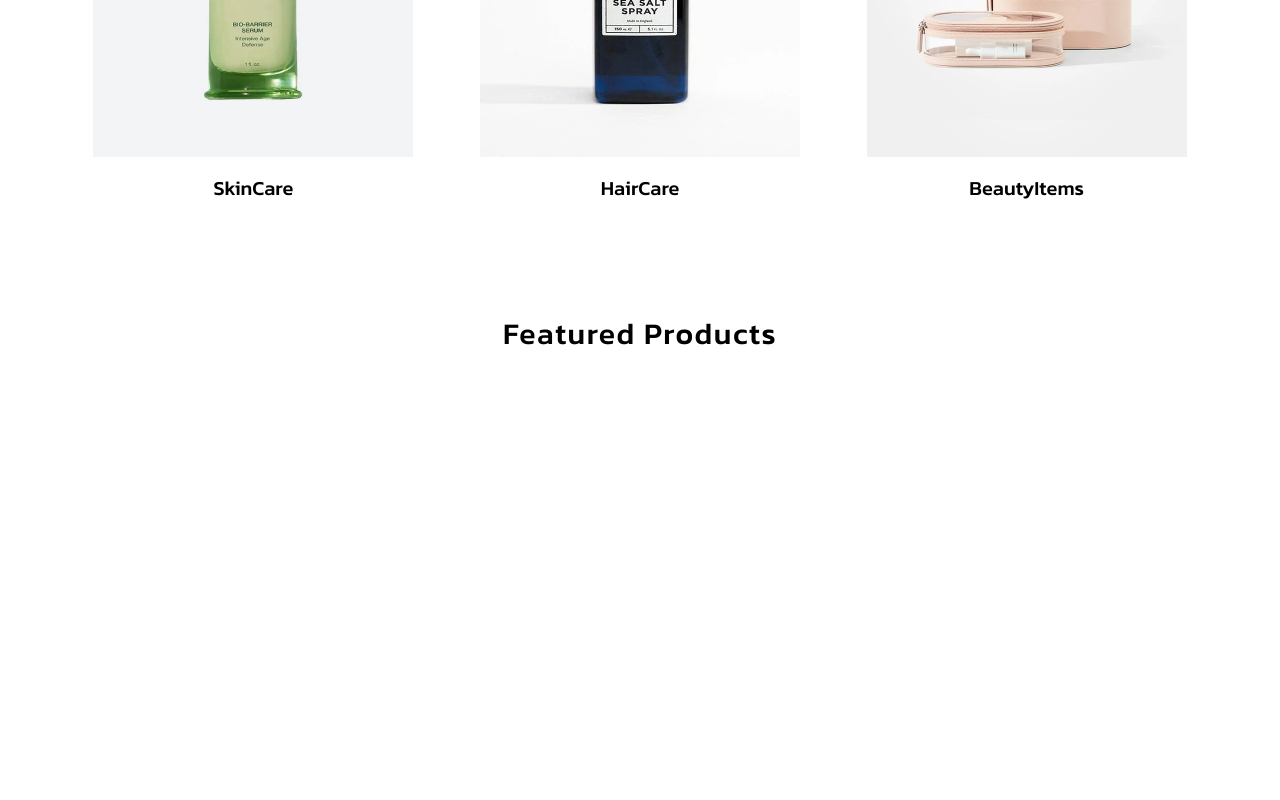
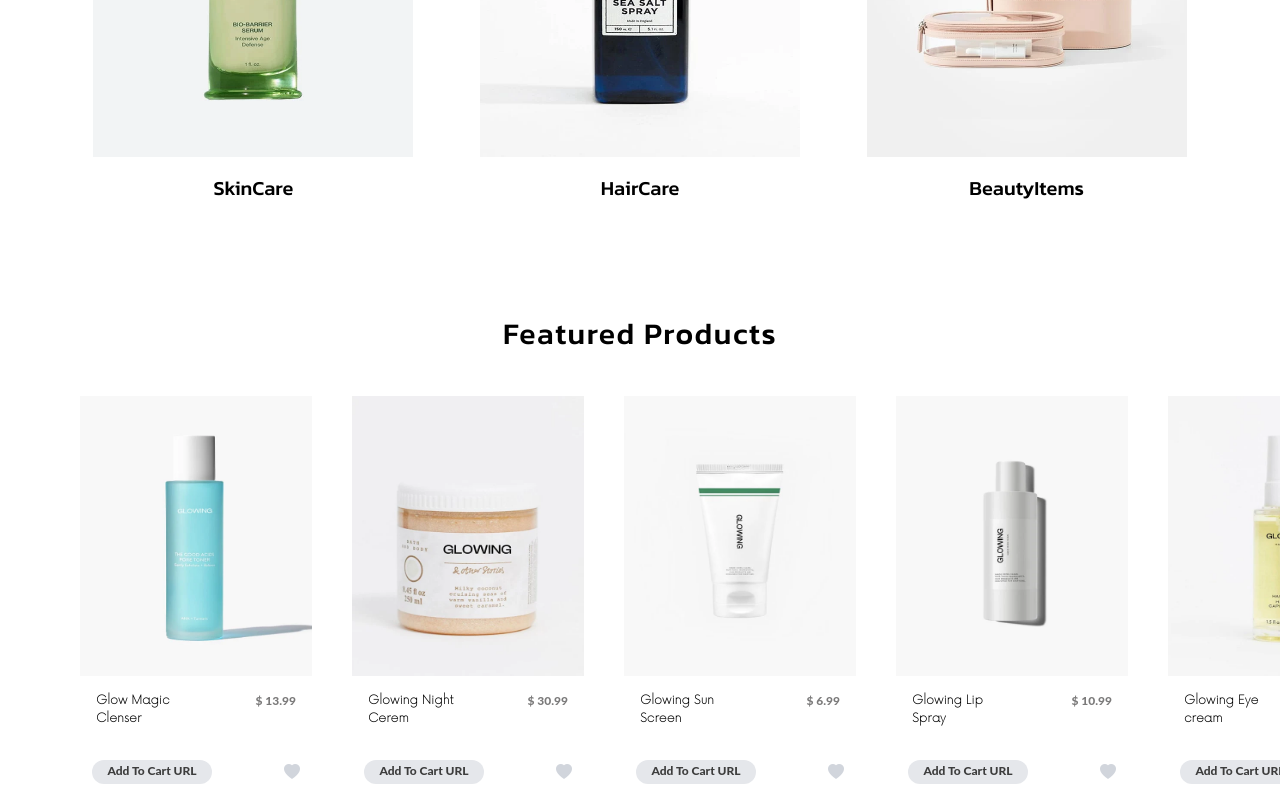
Before and after one commit to Binada-SH/Ecommerce_Website, a React (Vite) app in the folder hayden/: page / in a window 1280 px wide. Shown: the part 1140-1940 px from the top of the page. Before the commit the page ends 1496 px from the top, so only its background shows below. Built offline with nearby package versions, Linux system fonts and the light colour scheme.

Commit message:
Featured section creating

```diff
--- a/hayden/src/Components/Navbar/Navbar.jsx
+++ b/hayden/src/Components/Navbar/Navbar.jsx
@@ -16,7 +16,7 @@
         );
     },[]);
   return (
-    <div className='w-full max-w-2560 h-18 top-0 left-0 fixed flex items-center justify-between px-6 py-2 bg-[#ffffff] shadow-md' ref={fadedown} style={{opacity: 0}}>
+    <div className='z-10 w-full max-w-2560 h-18 top-0 left-0 fixed flex items-center justify-between px-6 py-2 bg-[#ffffff] shadow-md' ref={fadedown} style={{opacity: 0}}>
         <ul className='hidden lg:flex items-center gap-8 font-[jura] text-[14px] px-10'>
             <li><a href="">HOME</a></li>
             <li><a href="">ABOUT</a></li>
--- a/hayden/src/Components/Pages/index.jsx
+++ b/hayden/src/Components/Pages/index.jsx
@@ -1,32 +1,77 @@
-import React, { useEffect, useRef } from 'react';
+import React, { useEffect, useRef, useState } from 'react';
 import Hero from "../../assets/hero-bg-2.webp";
 import Skin from "../../assets/product-1-1.webp";
 import Hair from "../../assets/product-7-1.webp";
 import Tool from "../../assets/product-15-2.webp";
+import Featured1 from "../../assets/product-3-1.webp";
+import Featured2 from "../../assets/product-9-1.webp";
+import Featured3 from "../../assets/product-8-1.webp";
+import Featured4 from "../../assets/product-6-1.webp";
+import Featured5 from "../../assets/product-4-1.webp";
+import Featured6 from "../../assets/product-1-2.webp";
 import gsap from "gsap";
 
 const categories = [
   {
     src: Skin,
     title: "SkinCare",
-    description: "Nourish your skin with our gentle yet powerful cleansers, moisturizers, and serums — designed to hydrate, restore, and reveal a radiant glow.",
     target: "URL"
   },
 
   {
     src: Hair,
     title: "HairCare",
-    description: "From revitalizing shampoos to nourishing oils, treat your hair to the care it deserves. Stronger, shinier, and healthier strands start here.",
     target: "URL"
-
   },
 
    {
     src: Tool,
     title: "BeautyItems",
-    description: "Level up your routine with pro-grade beauty tools. From jade rollers to makeup brushes, get the flawless finish you love — effortlessly.",
     target: "URL"
+  }
+]
 
+const featured = [
+  {
+    src: Featured1,
+    title: "Glow Magic Clenser",
+    price: 13.99,
+    target: "URL"
+  },
+
+  {
+    src: Featured2,
+    title: "Glowing Night Cerem",
+     price: 30.99,
+    target: "URL"
+  },
+
+   {
+    src: Featured3,
+    title: "Glowing Sun Screen",
+     price: 6.99,
+    target: "URL"
+  },
+
+  {
+    src: Featured4,
+    title: "Glowing Lip Spray",
+     price: 10.99,
+    target: "URL"
+  },
+
+  {
+    src: Featured5,
+    title: "Glowing Eye cream",
+     price: 4.99,
+    target: "URL"
+  },
+
+  {
+    src: Featured6,
+    title: "Glowing Alove Vera Gel",
+     price: 7.99,
+    target: "URL"
   }
 ]
 
@@ -57,6 +102,8 @@
     );
   },[]);
 
+  const [click, setClick] = useState(false);
+
   return (
     <div>
       <div className="relative w-full h-screen overflow-hidden z-[-10] bg-[#f0f0f0]">
@@ -82,6 +129,27 @@
         <div className='flex mt-23'>
         <h1 className='m-auto text-[30px] font-[kanit] tracking-wider'>Featured Products</h1>
       </div>
+      <div className='overflow-x-auto m-auto md:justify-around mt-10 md:flex flex-cols-3 gap-10 md:px-20'>
+          {featured.map ((featured,index) => (
+            <div key = {index} className='cursor-pointer'>
+              <img className='m-auto w-80 lg:w-80 lg:h-70 md:w-100 md:h-60 hover:scale-105 transition-all duration-550' src={featured.src} alt="categoryImages"/>
+              <div className='flex'>
+                <h1 className='mt-4 ml-4 mb-4 font-[now] font-extrabold text-[12px] w-25 text-[#000000] text-left'>{featured.title}</h1>
+              <h1 className='mt-4 mr-4 mb-4 font-[lato] font-extrabold text-[12px] w-25 text-[#7b7a7a] text-right'>$ {featured.price}</h1>
+              </div>
+              <div className='flex'>
+                <p className='mt-4 ml-3 mb-4 font-[lato] font-extrabold text-[12px] text-[#3d3d3d] pt-0.5 text-center w-30 h-6 rounded-4xl  bg-gray-200'>Add To Cart  {featured.target}</p>
+                <p className='mt-4 ml-18' href="" onClick={() => setClick(!click)}>
+                    <i className={`bi bi-heart-fill transition-colors duration-300 ${
+                      click ? "text-red-500 " : "text-gray-300"}`} ></i>
+                </p>
+
+              </div>
+
+
+            </div>
+          ))}
+        </div>
 
     </div>
   );
```
